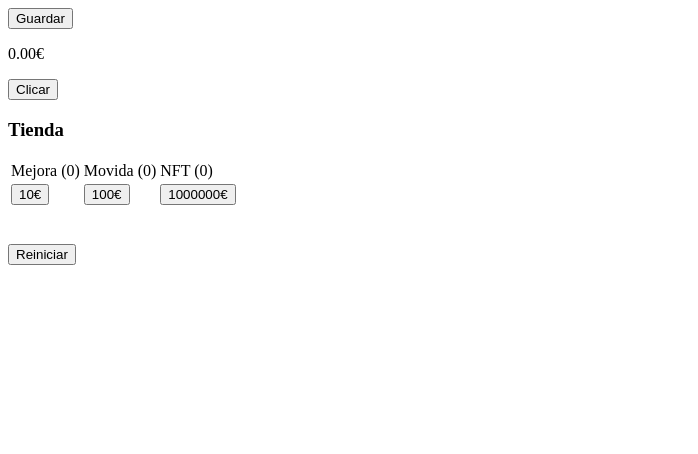
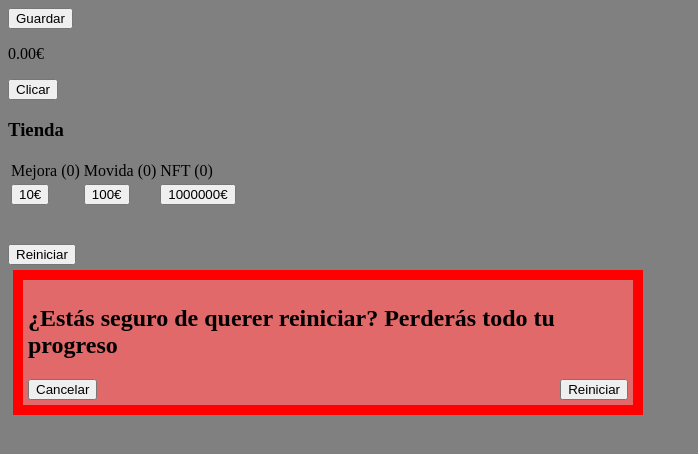
Before and after one commit to MadeOfKndy/Clicker-Malardo, a plain HTML site: page index.html in a window 1280 px wide. Both pictures are taken after a click on the button "Reiniciar". Shown: the whole page, without its empty margins (0-698 px from the left). Drawn offline with Linux system fonts and the light colour scheme.

Commit message:
guarda, carga, reinicia, 100%
Bueno pues eso, por fin guarda y carga bien del localstorage. Por que se rompió es algo que aún no sé porque he rehecho exactamente lo mismo y ahora va bien. También hay un nuevo div que aparece para confirmar que quieres reiniciar.

```diff
--- a/index.html
+++ b/index.html
@@ -25,7 +25,14 @@
     </table>
     <br><br>
 
-    <button onclick="reiniciar()" title="Pica para volver a cero.">Reiniciar</button>
+    <button id="botonReiniciar" onclick="mostrarDivReiniciar()" title="Pica para volver a cero.">Reiniciar</button>
+
+    <div id="divReiniciar">
+        <h2>¿Estás seguro de querer reiniciar? Perderás todo tu progreso</h2>
+        <button onclick="esconderDivReiniciar()">Cancelar</button>
+        <button onclick="reiniciar()" id="botonReiniciarEnDiv">Reiniciar</button>
+    </div>
+
     <script type="text/javascript" src="scripts/js.js"></script>
 </body>
 </html>
--- a/scripts/js.js
+++ b/scripts/js.js
@@ -1,7 +1,7 @@
-let guita = Number(10000000);
+let guita = Number(0);
 
 
-//Array con datos de cada mejora
+//Array con datos de cada mejora (idTexto: id del texto en el que poner unidades de mejoras, idBoton: id del boton en el que poner precio actual)
 let mejoras = [{
     idTexto: "m1",
     idBoton: "b1",
@@ -35,9 +35,9 @@ let mejoras = [{
 
 
 //Carga el localStorage
-// if (localStorage.getItem("g") != 0) {
-//     cargar();
-// }
+if (localStorage.getItem("g") != 0) {
+    cargar();
+}
 
 //Dibuja todads las mejoras al cargar la página
 for (let i = 0; i < mejoras.length; i++) {
@@ -50,7 +50,7 @@ setInterval(function () {
         guita = Number(guita) + Number(mejoras[i].multiplicador * mejoras[i].unidades);
    }
    document.getElementById("cantidad").innerHTML = guita.toFixed(2) + "€"
-}, 10);
+        }, 10);
 
 
 //Esto va guardando
@@ -69,7 +69,7 @@ setInterval(function () {
 
 //Esto hace que suba el dinero cuando picas
 function incremento() {
-    guita += 1 + mejoras[0].unidades * mejoras[0].multiplicador;
+    guita += 1 + (mejoras[0].unidades * mejoras[0].multiplicador);
 }
 
 //Esta función compra una de las mejoras, siendo m la mejora (en el array mejoras) que se ha intentado comprar. Cuando m sea 2, se habrá comprado un NFT.
@@ -80,7 +80,7 @@ function comprar(m){
             mejoras[m].precio ++
         } else {
             guita -= (mejoras[m].precio)
-            mejoras[m].precio +=1000000
+            mejoras[m].precio = mejoras[m].precio * 2
         }
         mejoras[m].unidades++
         actualizarMejora(m)
@@ -107,26 +107,49 @@ function actualizarMejora(m){
 
 function reiniciar() {
     guita = 0
-    mejoras[0].unidades = 0
-    mejoras[1].unidades = 0
-    mejoras[2].unidades = 0
+
+    for(var i = 0; i < mejoras.length; i++){
+        mejoras[i].unidades=0
+        mejoras[i].precio = mejoras[i].precioInicial
+        actualizarMejora(i)
+
+    }
     guardar()
+    esconderDivReiniciar()
+
 }
 
 
 function guardar() {
     localStorage.setItem("g", guita);
-    localStorage.setItem("m1", mejoras[0].unidades);
-    localStorage.setItem("m2", mejoras[1].unidades);
-    localStorage.setItem("m3", mejoras[2].unidades);
+    for (let i = 0; i < mejoras.length; i++) {
+        localStorage.setItem(mejoras[i].idTexto, mejoras[i].unidades);
+    }
+}
+
+function cargar() {
+    guita = Number(localStorage.getItem("g"));
+    for (let i = 0; i < mejoras.length; i++) {
+        mejoras[i].unidades = Number(localStorage.getItem(mejoras[i].idTexto));
+    }
+
+    mejoras[0].precio = mejoras[0].precioInicial + mejoras[0].unidades
+    mejoras[1].precio = mejoras[1].precioInicial + mejoras[1].unidades
+    mejoras[2].precio = mejoras[2].precioInicial*(Math.pow(mejoras[2].unidades + 1 , 2))
+
+
 }
 
 
-function cargar() {
-    guita = Number(localStorage.getItem("g"));
-    mejoras[0].unidades = Number(localStorage.getItem("m1"));
-    mejoras[1].unidades = Number(localStorage.getItem("m2"));
-    mejoras[2].unidades = Number(localStorage.getItem("m3"));
 
-    mejoras[0].precio = mejoras[0].precioInicial + mejoras[0].unidades
+
+
+//Estas funciones muestran u ocultan el div rojo del botón de reiniciar
+
+function mostrarDivReiniciar(){
+    document.getElementById("divReiniciar").style.visibility = "visible"
 }
+
+function esconderDivReiniciar(){
+    document.getElementById("divReiniciar").style.visibility = "hidden"
+}
--- a/styles/style.css
+++ b/styles/style.css
@@ -0,0 +1,16 @@
+body{
+    background-color: grey;
+}
+
+#divReiniciar{
+    border: solid red 10px;
+    padding: 5px;
+    background-color: rgb(226, 105, 105);
+    margin: 5px;
+    visibility: hidden;
+    max-width: 600px;
+}
+
+#botonReiniciarEnDiv{
+    float: right
+}
```
